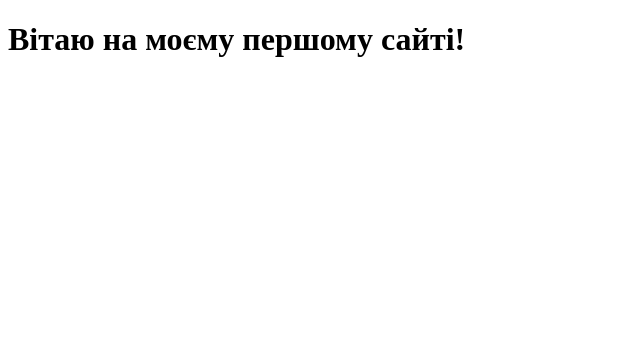
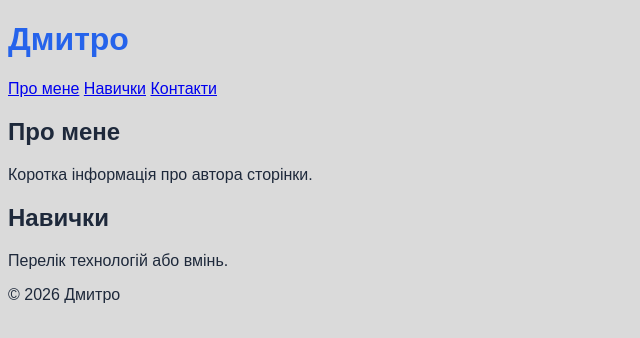
Before and after one commit to Ouspao/web-project-1, a plain HTML site: page index.html in a window 1280 px wide. Shown: the whole page, without its empty margins (0-640 px from the left). Drawn offline with Linux system fonts and the light colour scheme.

Commit message:
Add semantic structure and CSS variables

```diff
--- a/index.html
+++ b/index.html
@@ -4,9 +4,34 @@
     <meta charset="UTF-8">
     <meta name="viewport" content="width=device-width, initial-scale=1.0">
     <title>Document</title>
+    <link rel="stylesheet" href="style.css">
+
 </head>
-<body><h1>Вітаю на моєму першому сайті!</h1>
+<body>
+<header>
+  <h1>Дмитро</h1>
+  <nav>
+    <a href="#about">Про мене</a>
+    <a href="#skills">Навички</a>
+    <a href="#contacts">Контакти</a>
+  </nav>
+</header>
 
+<main>
+  <section id="about">
+    <h2>Про мене</h2>
+    <p>Коротка інформація про автора сторінки.</p>
+  </section>
+
+  <section id="skills">
+    <h2>Навички</h2>
+    <p>Перелік технологій або вмінь.</p>
+  </section>
+</main>
+
+<footer>
+  <p>© 2026 Дмитро</p>
+</footer>
 
 </body>
 </html>
--- /dev/null
+++ b/style.css
@@ -0,0 +1,15 @@
+:root {
+  --primary-color: #2563eb;
+  --text-color: #1e293b;
+  --bg-color: #dadada;
+}
+
+body {
+  background-color: var(--bg-color);
+  color: var(--text-color);
+  font-family: sans-serif;
+}
+
+h1 {
+  color: var(--primary-color);
+}
```
